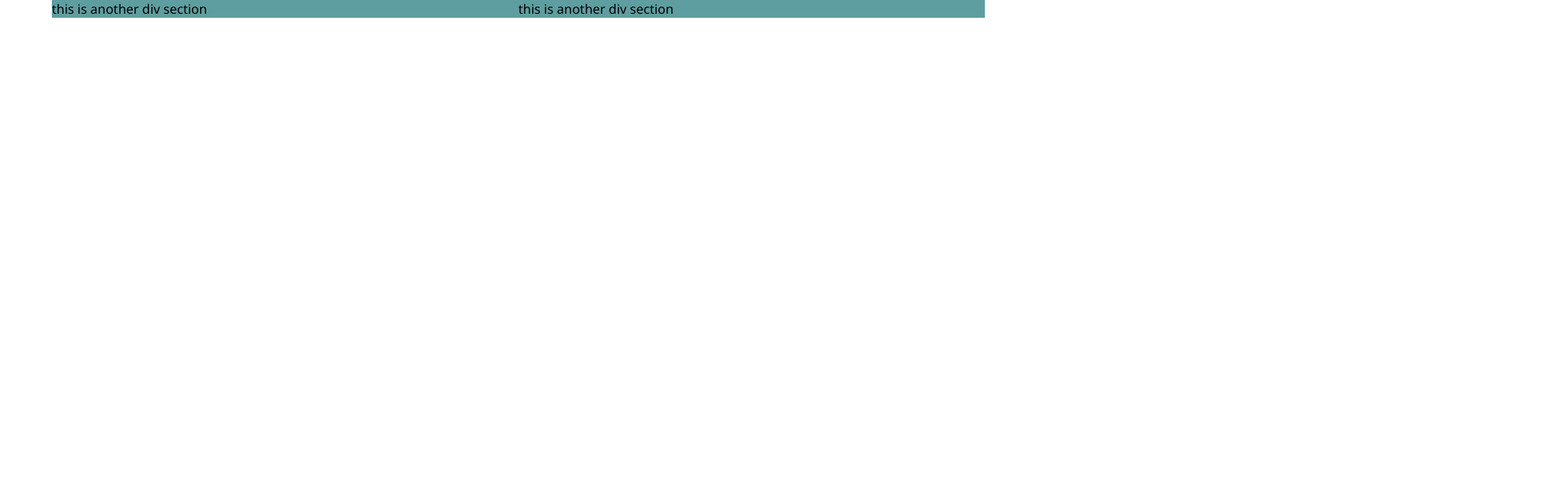
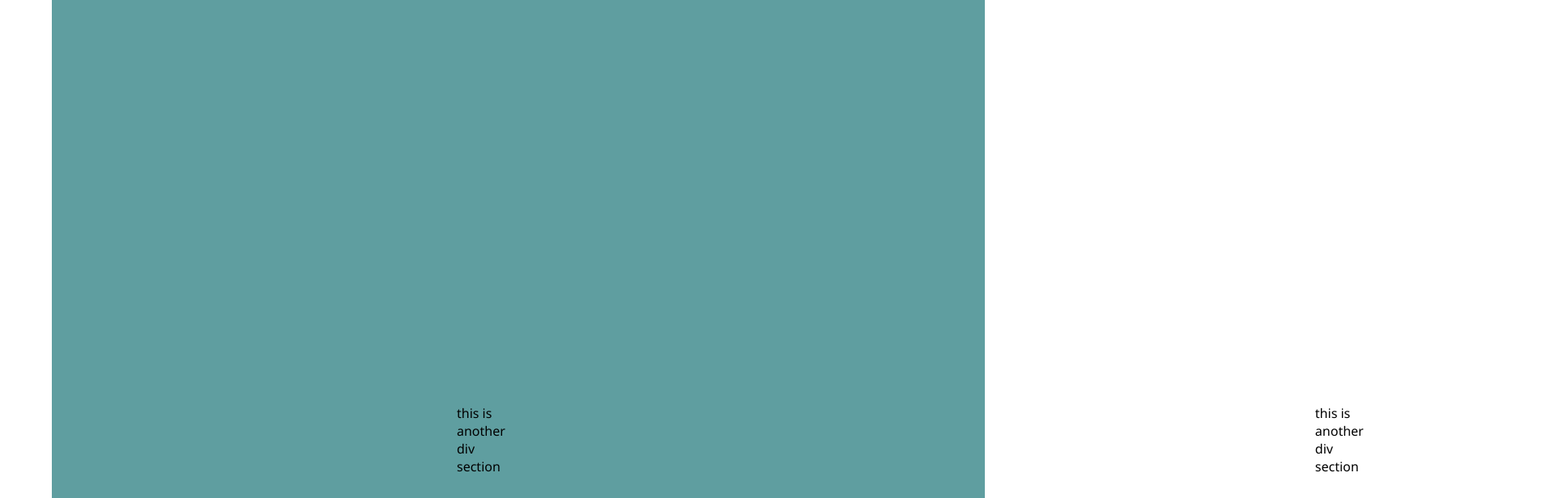
Before and after one commit to raselmahmud-coder/phero-my-course-one, a plain HTML site: page index.html in a window 1280 px wide. Shown: the top 616 px of the page at 81% size, 1920 px wide, since content can reach past the window. Drawn offline with Linux system fonts and the light colour scheme.

Commit message:
padding added

```diff
--- a/style.css
+++ b/style.css
@@ -15,4 +15,5 @@ body {
 }
 .row {
   flex: 50%;
+  padding: 500px;
 }
```
